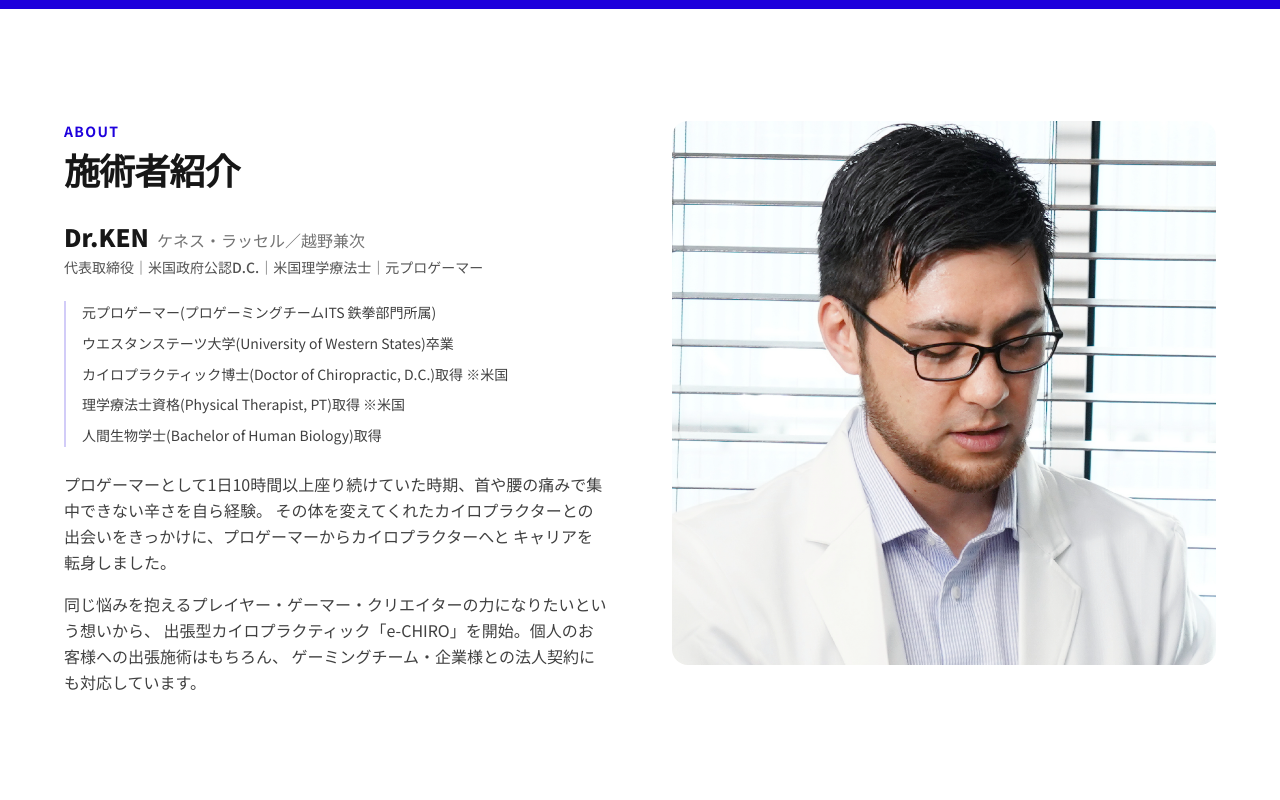
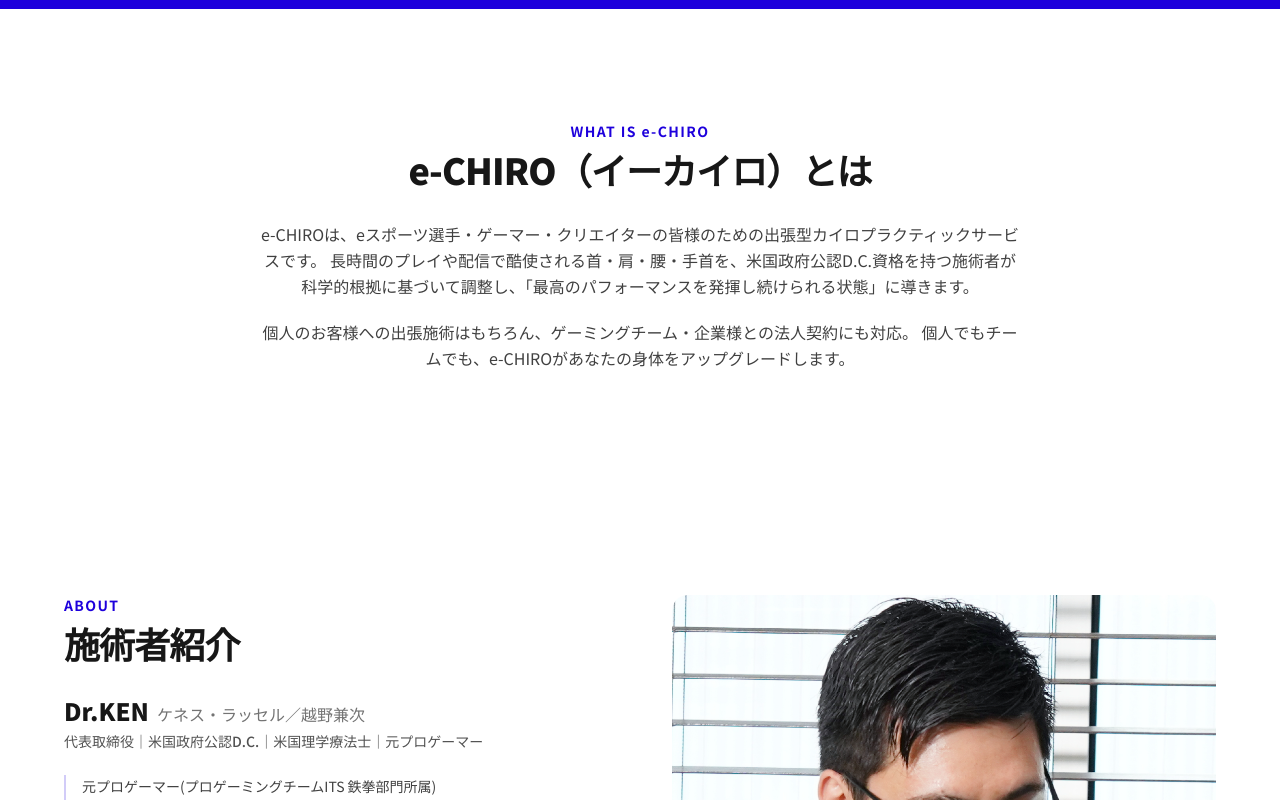
Before and after one commit to kenjikoshino522-code/e-chiro-landing, a Next.js app: page / in a window 1280 px wide. Shown: the part 560-1360 px from the top of the page. Built offline with nearby package versions, Linux system fonts and the light colour scheme.

Commit message:
Add "What is e-CHIRO" section before the practitioner profile
Splits the brand-level explanation (what the service is, individual
vs corporate availability) out of the About section into its own
section right after the hero, so visitors learn what e-CHIRO is
before who runs it.

```diff
--- a/app/page.tsx
+++ b/app/page.tsx
@@ -1,5 +1,6 @@
 import Header from "@/components/Header";
 import Hero from "@/components/Hero";
+import WhatIsEChiro from "@/components/WhatIsEChiro";
 import About from "@/components/About";
 import LogoConcept from "@/components/LogoConcept";
 import WhyUs from "@/components/WhyUs";
@@ -16,6 +17,7 @@
       <Header />
       <main>
         <Hero />
+        <WhatIsEChiro />
         <About />
         <LogoConcept />
         <WhyUs />
--- a/components/About.tsx
+++ b/components/About.tsx
@@ -46,8 +46,7 @@
             </p>
             <p>
               同じ悩みを抱えるプレイヤー・ゲーマー・クリエイターの力になりたいという想いから、
-              出張型カイロプラクティック「e-CHIRO」を開始。個人のお客様への出張施術はもちろん、
-              ゲーミングチーム・企業様との法人契約にも対応しています。
+              出張型カイロプラクティック「e-CHIRO」を立ち上げました。
             </p>
           </div>
         </div>
--- /dev/null
+++ b/components/WhatIsEChiro.tsx
@@ -0,0 +1,24 @@
+export default function WhatIsEChiro() {
+  return (
+    <section className="bg-white px-4 py-20 sm:px-6 sm:py-28">
+      <div className="mx-auto max-w-3xl text-center">
+        <p className="text-sm font-bold tracking-widest text-brand-blue">WHAT IS e-CHIRO</p>
+        <h2 className="mt-2 text-3xl font-extrabold tracking-tight text-neutral-900 sm:text-4xl">
+          e-CHIRO（イーカイロ）とは
+        </h2>
+
+        <div className="mt-8 space-y-5 text-left text-base leading-relaxed text-neutral-700 sm:text-center">
+          <p>
+            e-CHIROは、eスポーツ選手・ゲーマー・クリエイターの皆様のための出張型カイロプラクティックサービスです。
+            長時間のプレイや配信で酷使される首・肩・腰・手首を、米国政府公認D.C.資格を持つ施術者が
+            科学的根拠に基づいて調整し、「最高のパフォーマンスを発揮し続けられる状態」に導きます。
+          </p>
+          <p>
+            個人のお客様への出張施術はもちろん、ゲーミングチーム・企業様との法人契約にも対応。
+            個人でもチームでも、e-CHIROがあなたの身体をアップグレードします。
+          </p>
+        </div>
+      </div>
+    </section>
+  );
+}
```
